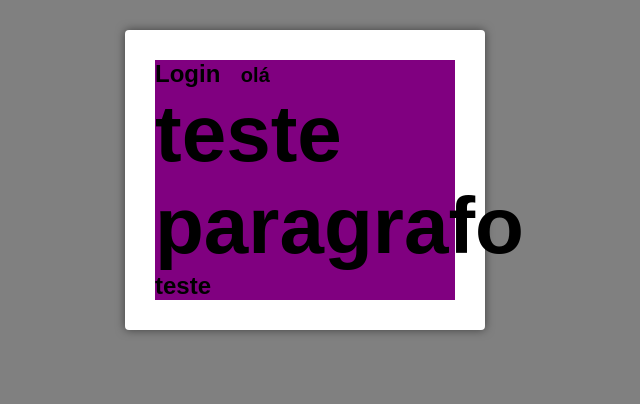
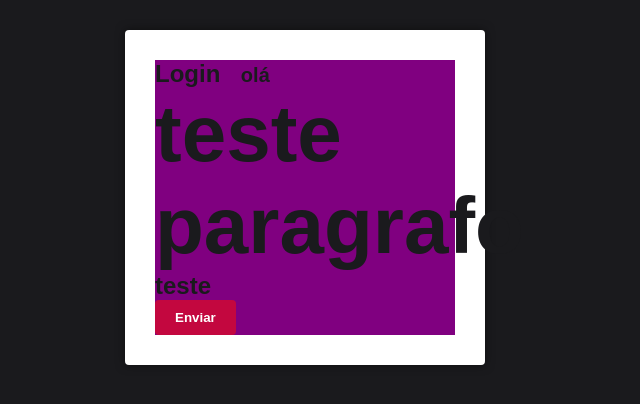
Before and after one commit to GuilhermeDGrandi/react-base, a React (Create React App) app: page / in a window 1280 px wide. Shown: the top 404 px of the page, without its empty margins (335-975 px from the left). Built offline with nearby package versions, Linux system fonts and the light colour scheme.

Commit message:
criando as cores

```diff
--- /dev/null
+++ b/src/config/colors.js
@@ -0,0 +1,7 @@
+export const primaryColor = '#C3073F'
+export const primaryDarkColor = '#1A1A1D'
+
+export const successColor = '#1F97F6'
+export const infoColor = '#1F97F6'
+export const errorColor = '#F2AF29'
+export const warningColor = '#F2AF29'
--- a/src/pages/Login/index.js
+++ b/src/pages/Login/index.js
@@ -13,6 +13,7 @@
         <ul>
             <li>teste</li>
         </ul>
+        <button type="button">Enviar</button>
     </Title>
     </Container>
     )
--- a/src/styles/GlobalStyles.js
+++ b/src/styles/GlobalStyles.js
@@ -1,4 +1,6 @@
 import styled, { createGlobalStyle } from "styled-components";
+
+import {primaryColor ,primaryDarkColor} from '../config/colors'
 
 export default createGlobalStyle`
 *{
@@ -10,7 +12,8 @@
 
 body{
     font-family:sans-serif;
-    background:gray;
+    background:${primaryDarkColor};
+    color:${primaryDarkColor};
 }
 
 html, body, #root{
@@ -19,10 +22,17 @@
 
 button{
     cursor:pointer;
+    background:${primaryColor};
+    border: none;
+    color:#fff;
+    padding:10px 20px;
+    border-radius:4px;
+    font-weight:700;
 }
 
 a{
    text-decoration:none;
+   color:${primaryColor};
 }
 
 ul{
```
Also changed, not shown: src/components/header.js/index.js (added), src/components/header.js/styled.js (added).
